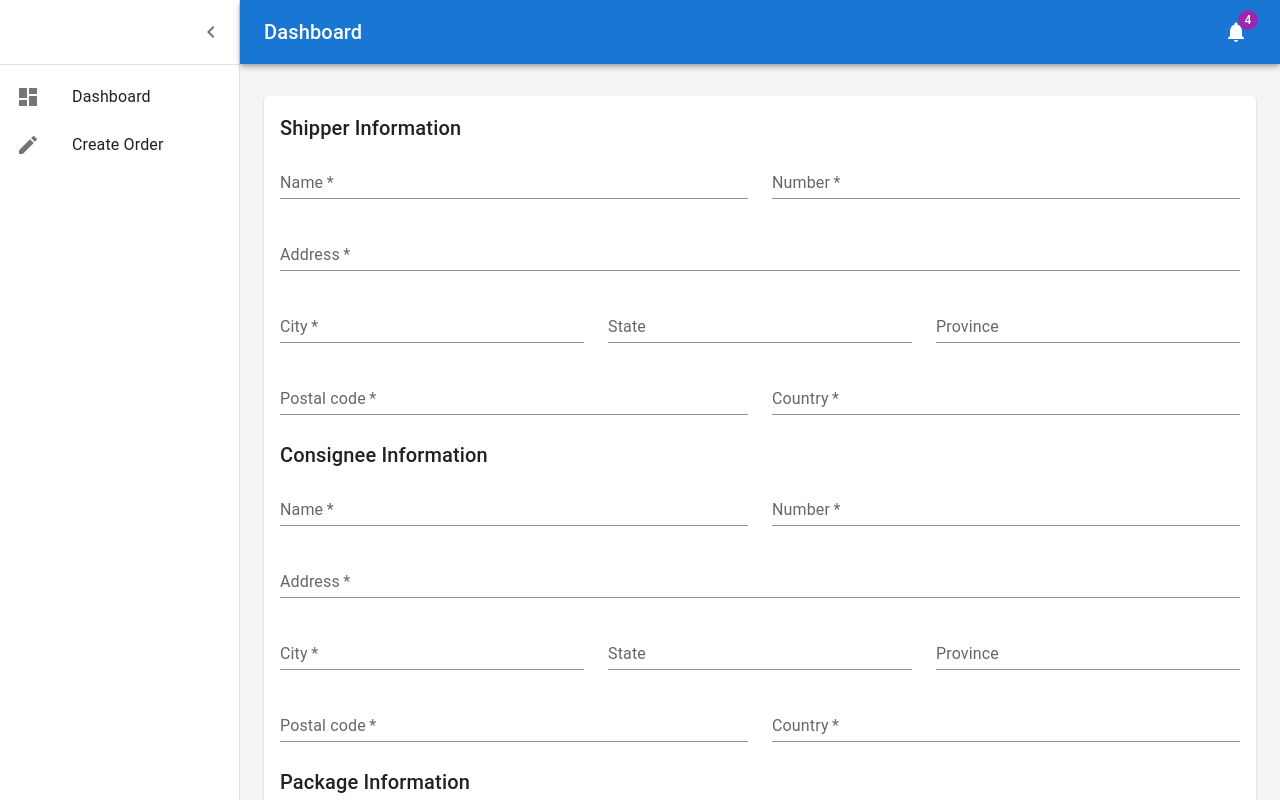
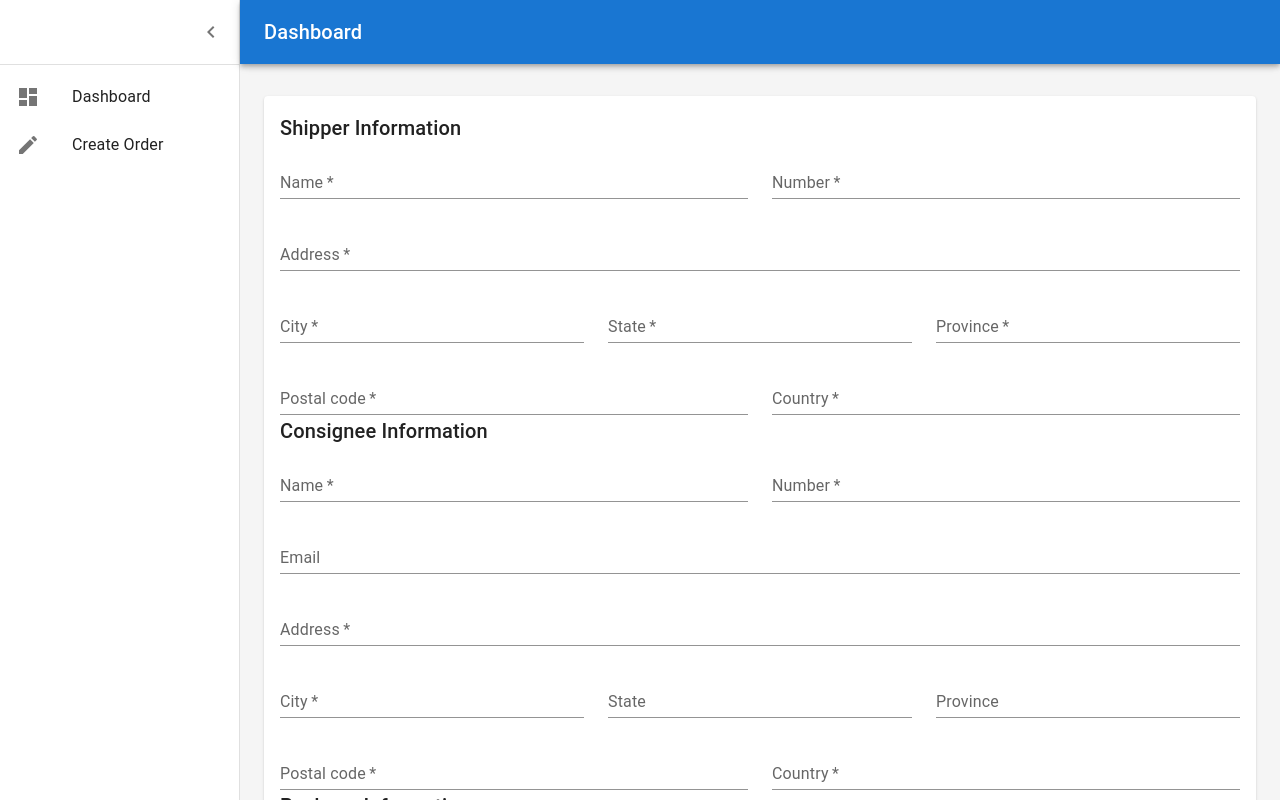
Before and after one commit to gracethedragon/luwjistik-front-end, a React (Create React App) app: page /create in a window 1280 px wide. Built offline with nearby package versions, Linux system fonts and the light colour scheme.

Commit message:
order submission

```diff
--- a/src/components/CreateOrder.js
+++ b/src/components/CreateOrder.js
@@ -13,10 +13,8 @@ import Badge from '@mui/material/Badge';
 import Container from '@mui/material/Container';
 import Grid from '@mui/material/Grid';
 import Paper from '@mui/material/Paper';
-import Link from '@mui/material/Link';
 import MenuIcon from '@mui/icons-material/Menu';
 import ChevronLeftIcon from '@mui/icons-material/ChevronLeft';
-import NotificationsIcon from '@mui/icons-material/Notifications';
 import {mainListItems} from './listItems';
 import OrderForm from './OrderForm';
 
@@ -106,11 +104,6 @@ function CreateOrderContent() {
             >
               Dashboard
             </Typography>
-            <IconButton color="inherit">
-              <Badge badgeContent={4} color="secondary">
-                <NotificationsIcon />
-              </Badge>
-            </IconButton>
           </Toolbar>
         </AppBar>
         <Drawer variant="permanent" open={open}>
--- a/src/components/OrderForm.js
+++ b/src/components/OrderForm.js
@@ -2,14 +2,53 @@ import * as React from 'react';
 import Grid from '@mui/material/Grid';
 import Typography from '@mui/material/Typography';
 import TextField from '@mui/material/TextField';
-import FormControlLabel from '@mui/material/FormControlLabel';
-// import Checkbox from '@mui/material/Checkbox';
 import { Button } from '@mui/material';
-import { Box } from '@mui/system';
+import axios from 'axios';
+
+const session_token = "f428d380583f81dff5d148c13da798bb9d59e9bf0f6862d137f0a19566d50626"
 
 export default function AddressForm() {
+  const handleSubmit = (event) =>{
+    event.preventDefault()
+    const data = new FormData(event.currentTarget)
+    const orderData = {
+    consignee_name: data.get('consigneeName'),
+    consignee_number: data.get('consigneeNumber'),
+    consignee_address: data.get('consigneeAddress'),
+    consignee_postal: data.get('consigneePostal'),
+    consignee_country: data.get('consigneeCountry'),
+    consignee_city: data.get('consigneeCity'),
+    consignee_state: data.get('consigneeState'),
+    consignee_province: data.get('consigneeProvince'),
+    consignee_email: data.get('consigneeEmail'),
+    length: data.get('length'),
+    width: data.get('width'),
+    height: data.get('height'),
+    weight: data.get('weight'),
+    payment_type: data.get('paymentType'),
+    pickup_contact_name: data.get('pickupName'),
+    pickup_contact_number: data.get('pickupNumber'),
+    pickup_address: data.get('pickupAddress'),
+    pickup_postal: data.get('pickupPostal'),
+    pickup_country: data.get('pickupCountry'),
+    pickup_city: data.get('pickupCity'),
+    pickup_state: data.get('pickupState'),
+    pickup_province: data.get('pickupProvince') ,
+    }
+
+    console.log(orderData, 'data')
+
+    axios
+    .post("https://frontend-screening-v1.herokuapp.com/order", orderData, {
+      headers: {
+        'Authorization': session_token
+      }
+    })
+    .then(res => console.log(res))
+  }
   return (
     <React.Fragment>
+      <Grid container component="form" onSubmit={handleSubmit}>
       <Typography variant="h6" gutterBottom>
           Shipper Information
       </Typography>
@@ -21,7 +60,6 @@ export default function AddressForm() {
             name="pickupName"
             label="Name"
             fullWidth
-            autoComplete="given-name"
             variant="standard"
           />
         </Grid>
@@ -32,7 +70,6 @@ export default function AddressForm() {
             name="pickupNumber"
             label="Number"
             fullWidth
-            autoComplete="family-name"
             variant="standard"
           />
         </Grid>
@@ -54,12 +91,12 @@ export default function AddressForm() {
             name="pickupCity"
             label="City"
             fullWidth
-            autoComplete="shipping address-level2"
             variant="standard"
           />
         </Grid>
         <Grid item xs={12} sm={4}>
           <TextField
+            required
             id="pickupState"
             name="pickupState"
             label="State"
@@ -69,6 +106,7 @@ export default function AddressForm() {
         </Grid>
         <Grid item xs={12} sm={4}>
           <TextField
+            required
             id="pickupProvince"
             name="pickupProvince"
             label="Province"
@@ -83,7 +121,6 @@ export default function AddressForm() {
             name="pickupPostal"
             label="Postal code"
             fullWidth
-            autoComplete="shipping postal-code"
             variant="standard"
           />
         </Grid>
@@ -94,14 +131,13 @@ export default function AddressForm() {
             name="pickupCountry"
             label="Country"
             fullWidth
-            autoComplete="shipping country"
             variant="standard"
           />
         </Grid>
       </Grid>
       <br/>
-      <Typography variant="h6" gutterBottom>
-             Consignee Information
+      <Typography variant="h6"gutterBottom>
+        Consignee Information
       </Typography>
       <Grid container spacing={3}>
         <Grid item xs={12} sm={6}>
@@ -111,7 +147,6 @@ export default function AddressForm() {
             name="consigneeName"
             label="Name"
             fullWidth
-            autoComplete="given-name"
             variant="standard"
           />
         </Grid>
@@ -122,7 +157,16 @@ export default function AddressForm() {
             name="consigneeNumber"
             label="Number"
             fullWidth
-            autoComplete="family-name"
+            variant="standard"
+          />
+        </Grid>
+         <Grid item xs={12}>
+          <TextField
+
+            id="consigneeEmail"
+            name="consigneeEmail"
+            label="Email"
+            fullWidth
             variant="standard"
           />
         </Grid>
@@ -133,7 +177,6 @@ export default function AddressForm() {
             name="consigneeAddress"
             label="Address"
             fullWidth
-            autoComplete="shipping address-line1"
             variant="standard"
           />
         </Grid>
@@ -144,7 +187,6 @@ export default function AddressForm() {
             name="consigneeCity"
             label="City"
             fullWidth
-            autoComplete="shipping address-level2"
             variant="standard"
           />
         </Grid>
@@ -159,8 +201,8 @@ export default function AddressForm() {
         </Grid>
         <Grid item xs={12} sm={4}>
           <TextField
-            id="consgineeProvince"
-            name="consgineeProvince"
+            id="consigneeProvince"
+            name="consigneeProvince"
             label="Province"
             fullWidth
             variant="standard"
@@ -173,18 +215,16 @@ export default function AddressForm() {
             name="consigneePostal"
             label="Postal code"
             fullWidth
-            autoComplete="shipping postal-code"
             variant="standard"
           />
         </Grid>
         <Grid item xs={12} sm={6}>
           <TextField
             required
-            id="country"
-            name="country"
+            id="consigneeCountry"
+            name="consigneeCountry"
             label="Country"
             fullWidth
-            autoComplete="shipping country"
             variant="standard"
           />
         </Grid>
@@ -194,9 +234,9 @@ export default function AddressForm() {
         Package Information
       </Typography>
       <Grid container spacing={3}>
-        <Grid item xs={12} sm={3}>
+        <Grid item xs={12} sm={2}>
           <TextField
-            required
+
             id="length"
             name="length"
             label="Length"
@@ -204,9 +244,9 @@ export default function AddressForm() {
             variant="standard"
           />
         </Grid>
-        <Grid item xs={12} sm={3}>
+        <Grid item xs={12} sm={2}>
           <TextField
-            required
+
             id="width"
             name="width"
             label="Width"
@@ -214,9 +254,9 @@ export default function AddressForm() {
             variant="standard"
           />
         </Grid>
-        <Grid item xs={12} sm={3}>
+        <Grid item xs={12} sm={2}>
           <TextField
-            required
+
             id="height"
             name="height"
             label="Height"
@@ -224,12 +264,22 @@ export default function AddressForm() {
             variant="standard"
           />
         </Grid>
-        <Grid item xs={12} sm={3}>
+        <Grid item xs={12} sm={2}>
           <TextField
-            required
+
             id="weight"
             name="weight"
             label="Weight"
+            fullWidth
+            variant="standard"
+          />
+        </Grid>
+        <Grid item xs={12} sm={4}>
+          <TextField
+
+            id="paymentType"
+            name="paymentType"
+            label="Payment Type"
             fullWidth
             variant="standard"
           />
@@ -242,11 +292,12 @@ export default function AddressForm() {
       <Button
         variant="contained"
         size="small"
+        type="submit"
       // onClick={handleNext}
       >Submit
       </Button>
     </Grid>
-
-    </React.Fragment>
+    </Grid>
+  </React.Fragment>
   );
 }
```
